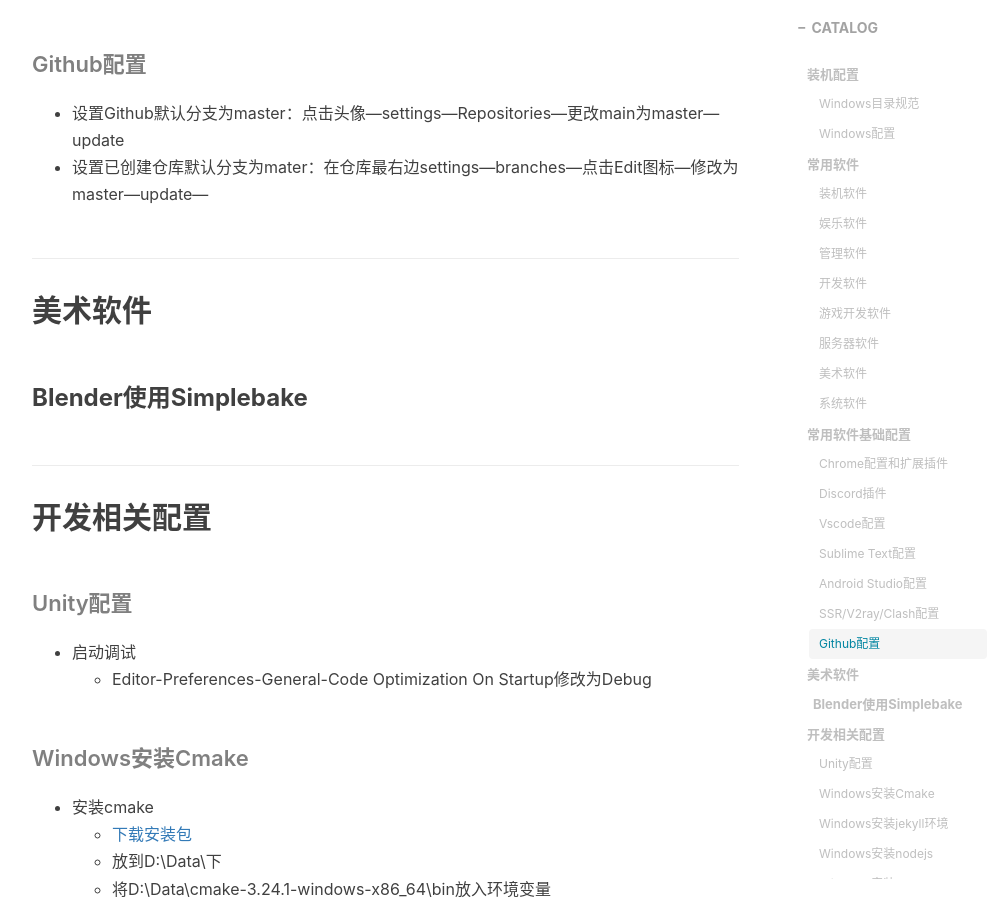
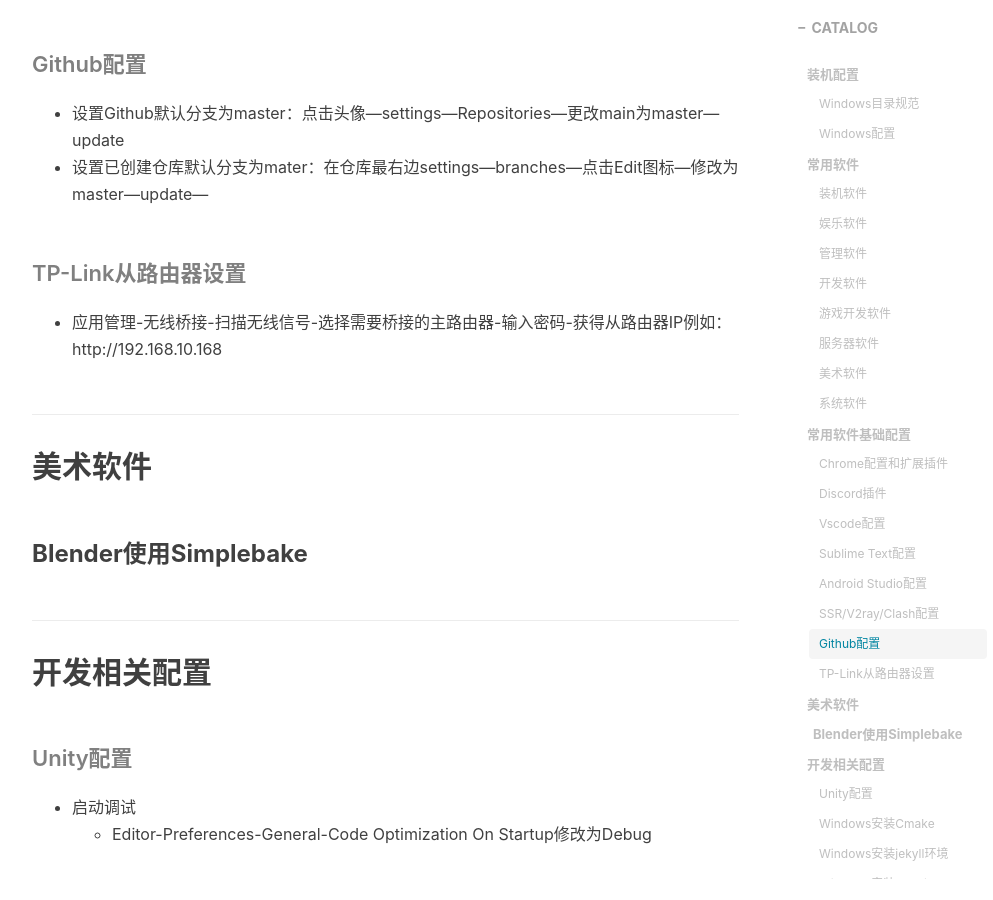
Before and after one commit to gumcstronger/gumcstronger.github.io, a Jekyll site: the page built from _posts/2022/2022-08-24-windows.md, in a window 1280 px wide and 900 px high, scrolled down 7195 px. Shown: the whole window, without its empty margins (233-1226 px from the left). Built offline with Jekyll 4.4.1, drawn with Linux system fonts in a browser that asks for light colours; comment, search, counter and statistics services are not loaded.

Commit message:
Update 2022-08-24-windows.md

```diff
--- a/_posts/2022/2022-08-24-windows.md
+++ b/_posts/2022/2022-08-24-windows.md
@@ -248,6 +248,10 @@
 
 * 设置Github默认分支为master：点击头像—settings—Repositories—更改main为master—update
 * 设置已创建仓库默认分支为mater：在仓库最右边settings—branches—点击Edit图标—修改为master—update—
+
+#### TP-Link从路由器设置
+
+* 应用管理-无线桥接-扫描无线信号-选择需要桥接的主路由器-输入密码-获得从路由器IP例如：http://192.168.10.168
 
 ## 美术软件
 
```
